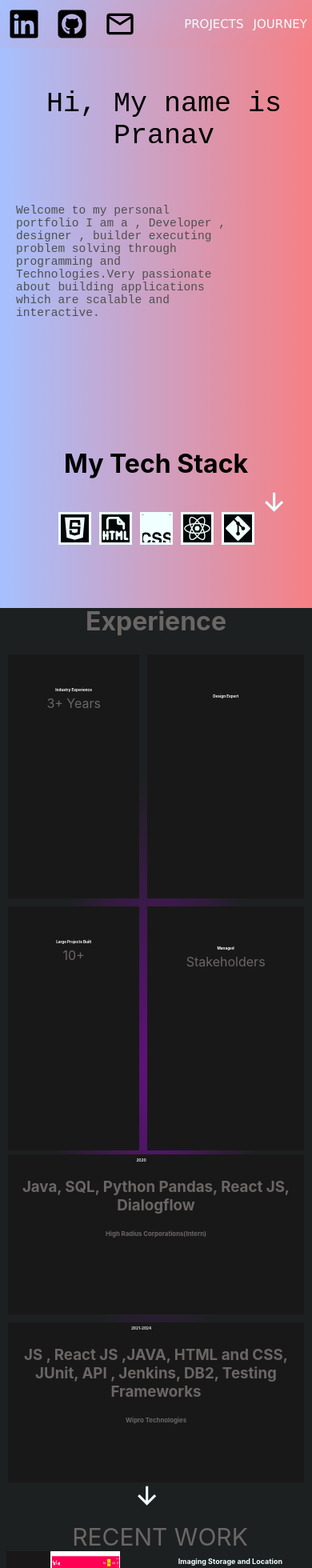
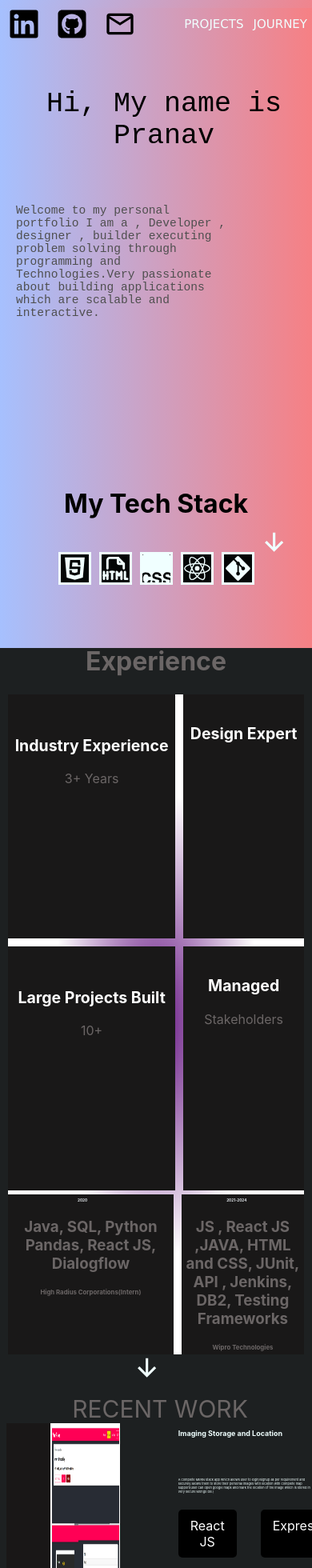
Before and after one commit to PranavJSX/React_folio, a React (Create React App) app: page / in a window 390 px wide. Shown: the top 1960 px of the page at 80% size. Built offline with nearby package versions, Linux system fonts and the light colour scheme; grey boxes are pictures that could not be loaded; a web font is replaced by a local one.

Commit message:
improving the responsive css

```diff
--- a/src/Home_page_components/Bottom/Footer.css
+++ b/src/Home_page_components/Bottom/Footer.css
@@ -9,6 +9,7 @@
     text-align: left;
     background-image: url('./../../Images/Frame\ 1.svg');
     background-size: 100% ;
+    background-repeat: no-repeat;
     overflow: hidden;
     bottom: -200px;
 }
@@ -84,3 +85,13 @@
 .dancing_script_cursive{
   color: rgb(0, 0, 0);
 }
+
+
+@media screen and (max-width:580px){
+  .footer_main_div{
+    height: fit-content;
+    background-size: 0% 120%;
+    width: auto;
+
+  }
+}
--- a/src/Home_page_components/Middle/Basic_info.css
+++ b/src/Home_page_components/Middle/Basic_info.css
@@ -7,9 +7,10 @@ span{
     max-width:fit-content;
     /* flex: ;; */
     background-image: linear-gradient(90deg, #a6c0fe 0%, #f68084 100%);
-
+    display: flex;
+    flex-direction: row;
     width: 100%;
-    min-height: 700px;
+    min-height: 800px;
 }
 
 
@@ -40,11 +41,6 @@ span{
     /* overflow: hidden; */
 }
 
-.img_div{
-    flex-basis: 20%;
-    /* flex-grow:  */
-}
-
 
 .hi_text{
     align-self: flex-start;
@@ -54,3 +50,36 @@ span{
     color: rgb(0, 0, 0);
     margin-top: 50px;
 }
+
+#my_image_div{
+    transform: scale(80%);
+    width: 100vw;
+    background: url('./../../Images/My_animated_pic.svg');
+    background-repeat: no-repeat;
+    position: relative;
+    margin-top: 5%;
+    margin-bottom: 10%;
+}
+
+@media screen and  (max-width:580px) {
+.overall_info_div{
+    max-width:fit-content;
+    /* flex: ;; */
+    background-image: linear-gradient(90deg, #a6c0fe 0%, #f68084 100%);
+    display: flex;
+    flex-direction: column;
+    width: 100%;
+}
+}
+
+
+#my_image_div2{
+    transform: scale(50%);
+    width: 70;
+    /* height: 50vh; */
+    background: url('./../../Images/My_animated_pic\ copy.svg');
+    background-repeat: no-repeat;
+    position: relative;
+    margin-top: 5%;
+    overflow: visible;
+}
--- a/src/Home_page_components/Middle/Basic_info.jsx
+++ b/src/Home_page_components/Middle/Basic_info.jsx
@@ -22,14 +22,15 @@ Technologies.Very passionate about building applications which are scalable and
     // },[current_index,delay,info_string])
 
   return (
+    <>
     <div className='overall_info_div'>
         <div className='info_div'>
         <span className='hi_text'>{intro}</span>
           <span >{<p id='info_para'>{info_string}</p>}</span></div>
 
-        <div className='img_div'>
-          <image src="./src/Images/portfolio_profile.png"/>
-          </div>
-    </div>
+        <div id='my_image_div2'></div>
+
+        <div id = 'my_image_div'></div>
+        </div></>
   )
 }
--- a/src/Home_page_components/Middle/Journey_grid.css
+++ b/src/Home_page_components/Middle/Journey_grid.css
@@ -3,30 +3,13 @@
     grid-template-columns: 50% auto;
     gap: 5px;
     margin: 10px ;
-    background: radial-gradient(#631181, rgb(29, 32, 33),rgb(29, 32, 33));
+    background: radial-gradient(#631181, rgb(255, 254, 254),rgb(255, 254, 254));
     /* background-image: linear-gradient(to right, #434343 0%, black 100%); */
     overflow: hidden;
     min-height: 100%;
 }
 
-@media (max-width:600px) {
-    .top_exp_grid{
-        display: flex;
-        flex-direction: column;
 
-    }
-
-    .exp_info_grid{
-        display: flex;
-        flex-direction: row;
-    }
-
-    .exp_info_grid>div{
-        width: 100%;
-        transform: translateX(0%);
-        max-height: 200px;
-    }
-}
 
 .basic_info_grid{
     /* background-color: azure; */
@@ -114,3 +97,56 @@
     filter: blur(0);
     transform: translateX(0);
 }
+
+@media (max-width:600px) {
+    .top_exp_grid{
+        display: flex;
+        flex-direction: column;
+
+    }
+
+    .exp_info_grid{
+        display: flex;
+        flex-direction: row;
+    }
+
+    .exp_info_grid>div{
+        width: 100%;
+        transform: translateX(0%);
+        max-height: 200px;
+    }
+    .basic_info_grid>div{
+        height: 2vh;
+    }
+
+    .year_heading2{
+        font-size: 1.2vw;;
+        /* color: */
+        color: rgb(225, 230, 234);
+        margin-left:-10%;
+    }
+
+    .year_heading2{
+        font-size: 1.2vw;;
+        /* color: */
+        color: rgb(225, 230, 234);
+        margin-left:-10%;
+    }
+
+    .data_spans>h3{
+        font-size: 5vw;
+    }
+
+    .basic_info_grid>div{
+        background-color: rgb(25, 24, 24);
+    /* border: 2px solid black; */
+    height: 305px;
+    /* width: 350px; */
+    width: 100%;
+    overflow:hidden;
+    }
+
+    .exp_info_grid > div:nth-of-type(1){
+        width: 135%;
+    }
+}
```
